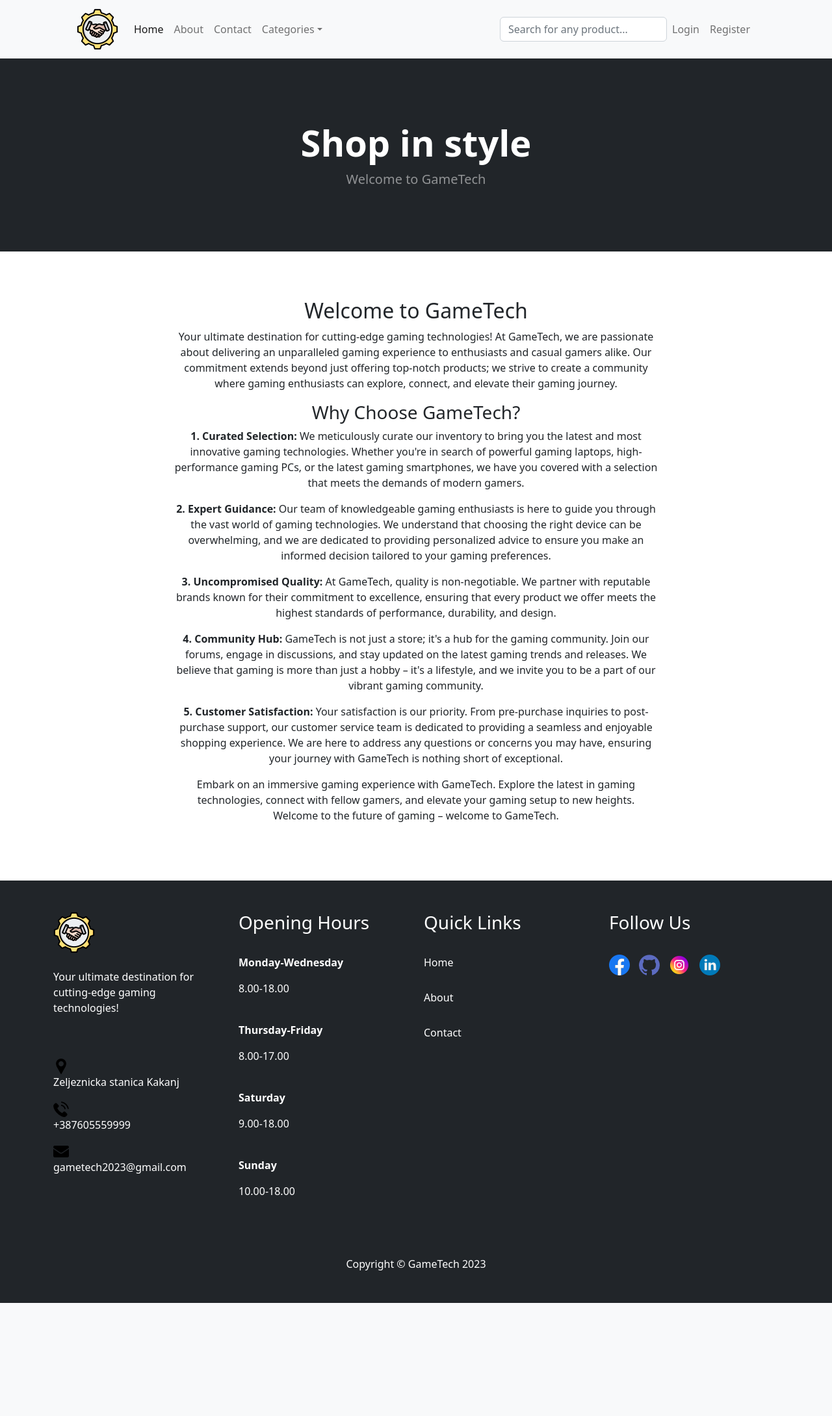
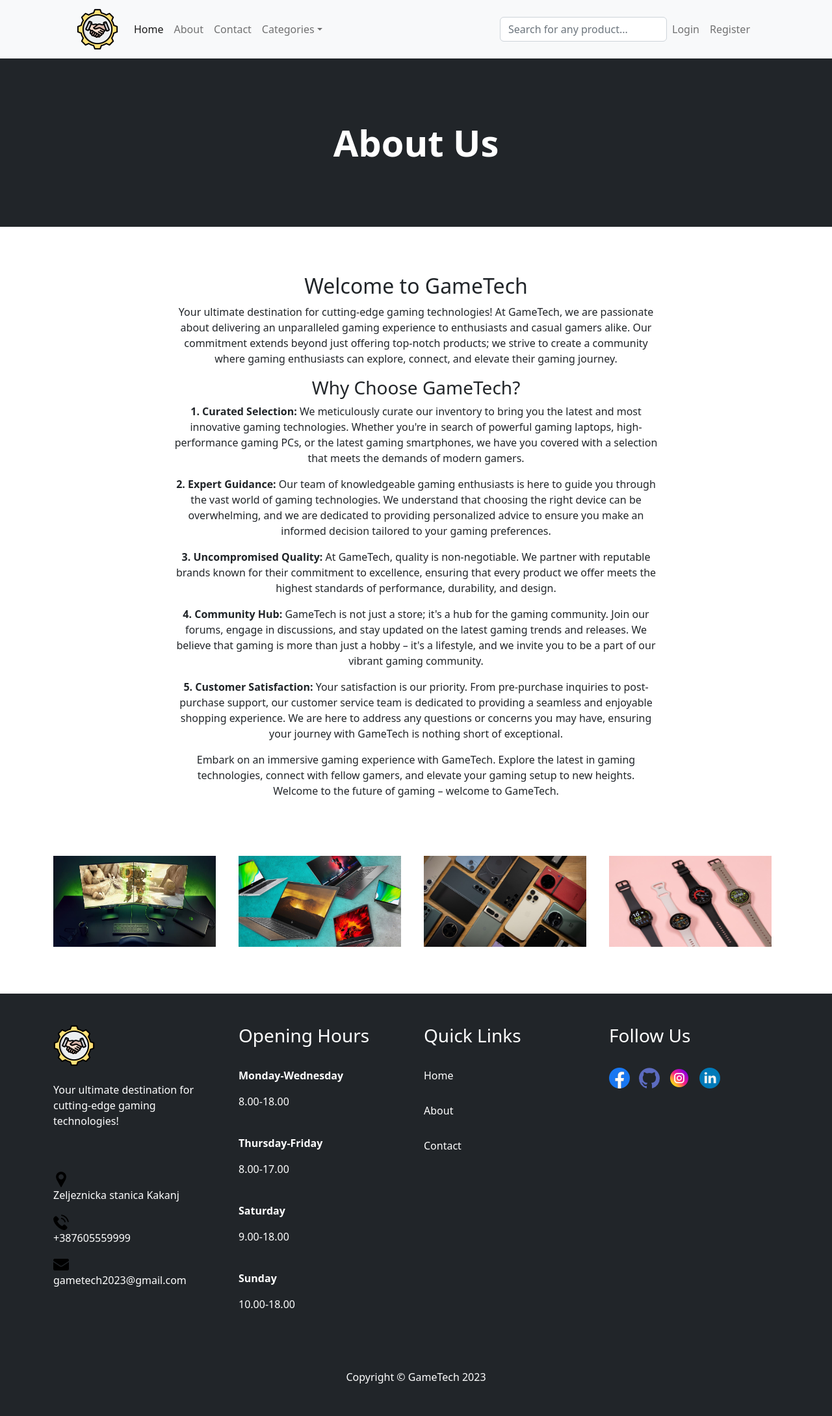
Before and after one commit to almasdelic/e-commerce, a Django app: page /about/ in a window 1280 px wide. Shown: the whole page at 65% size. Before the commit the page ends 2005 px from the top, so only its background shows below. Run offline with Django 4.2, Linux system fonts and the light colour scheme; some libraries are stand-ins or nearby versions.

Commit message:
Update about.html
Adding images - About Section

```diff
--- a/ecommerce/store/templates/about.html
+++ b/ecommerce/store/templates/about.html
@@ -1,13 +1,12 @@
 {% extends 'base.html' %}
-
+{% load static%}
 {% block content %}
 
 <!-- Header-->
 <header class="bg-dark py-5">
     <div class="container px-4 px-lg-5 my-5">
         <div class="text-center text-white">
-            <h1 class="display-4 fw-bolder">Shop in style</h1>
-            <p class="lead fw-normal text-white-50 mb-0">Welcome to GameTech</p>
+            <h1 class="display-4 fw-bolder">About Us</h1>
         </div>
     </div>
 </header>
@@ -19,6 +18,7 @@
     <div class="row">
         <center>
             <div class="col-8">
+
                 <h2>Welcome to GameTech</h2>
                 <p>Your ultimate destination for cutting-edge gaming technologies! At GameTech, we are passionate about delivering an unparalleled gaming experience to enthusiasts and casual gamers alike. Our commitment extends beyond just offering top-notch products; we strive to create a community where gaming enthusiasts can explore, connect, and elevate their gaming journey.</p>
 
@@ -37,8 +37,28 @@
                 <p>Embark on an immersive gaming experience with GameTech. Explore the latest in gaming technologies, connect with fellow gamers, and elevate your gaming setup to new heights. Welcome to the future of gaming – welcome to GameTech.</p>
             </div>
         </center>
+
     </div>
+    <br><br><br>
+
+    <div class="row">
+        <div class="col-md-3">
+            <img src="{% static 'images/computers.jpg' %}" style="width:250px; height: 140px">
+        </div>
+        <div class="col-md-3">
+            <img src="{% static 'images/laptops.jpg' %}" style="width:250px; height: 140px">
+        </div>
+        <div class="col-md-3">
+            <img src="{% static 'images/mobile-phones.jpg' %}" style="width:250px; height: 140px">
+        </div>
+        <div class="col-md-3">
+            <img src="{% static 'images/smart-watches.jpg' %}" style="width:250px; height: 140px">
+        </div>
+    </div>
+
 </div>
+
+
 <br>
 <br>
 <br>
```
